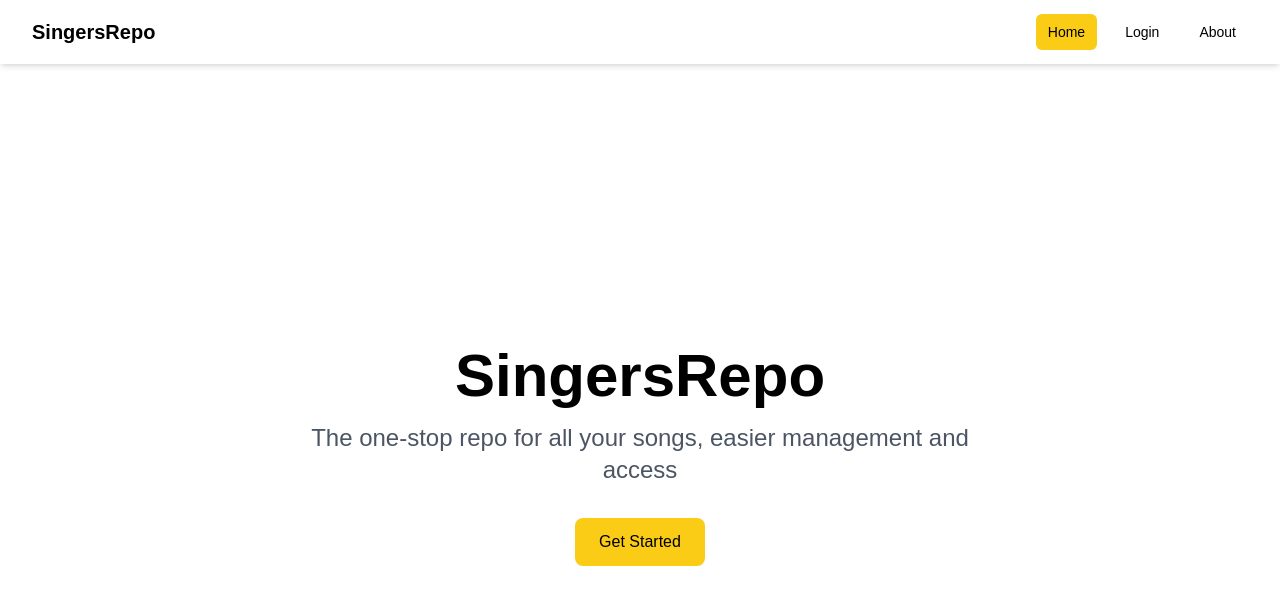
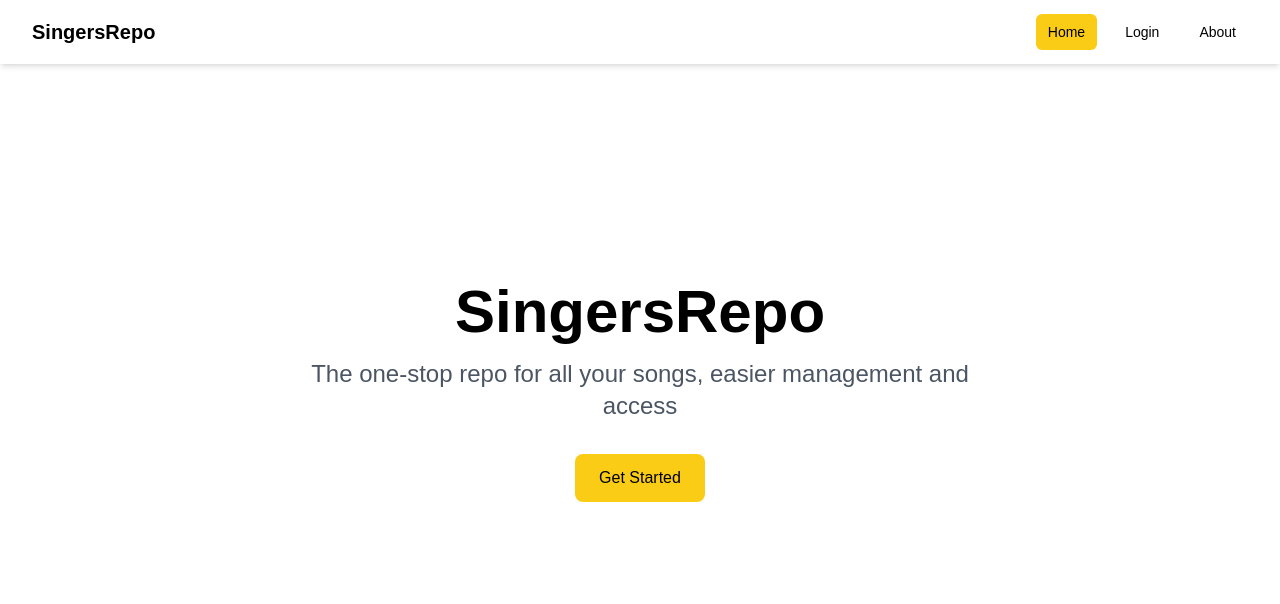
Before and after one commit to svssathvik7/singers-repo-frontend, a Next.js app: page / in a window 1280 px wide. Shown: the top 604 px of the page. Built offline with nearby package versions, Linux system fonts and the light colour scheme.

Commit message:
update ui

```diff
--- a/src/app/components/GenreList.tsx
+++ b/src/app/components/GenreList.tsx
@@ -94,11 +94,11 @@ export default function GenreList() {
   };
 
   return (
-    <div className="max-w-7xl mx-auto space-y-6">
-      <div className="flex justify-between items-center">
+    <div className="container mt-12 mx-auto px-4 py-6 md:py-8 lg:py-10 max-w-[90dvw]">
+      <div className="flex justify-between items-center mb-6">
         <h1 className="text-3xl font-bold text-black">Your Music Genres</h1>
         <button
-          className="flex px-2 items-center justify-center flex-wrap bg-[#facc15] rounded-2xl w-[50dvw] md:w-fit"
+          className="flex items-center justify-center gap-2 px-4 py-2 bg-[#facc15] rounded-lg hover:bg-yellow-500 transition-colors md:w-auto text-sm md:text-base font-medium"
           onClick={() => setIsModalOpen(true)}
         >
           <Plus className="h-5 w-5" />
--- a/src/app/page.tsx
+++ b/src/app/page.tsx
@@ -12,7 +12,7 @@ export default function Home() {
   }, []);
 
   return (
-    <div className="min-h-screen bg-white pt-4 sm:pt-6">
+    <div className="w-fit h-fit absolute left-0 right-0 top-0 bottom-0 m-auto min-h-screen bg-white pt-4 sm:pt-6">
       {isLoggedIn ? (
         <div className="p-4 sm:p-6 md:p-8">
           <GenreList />
```
